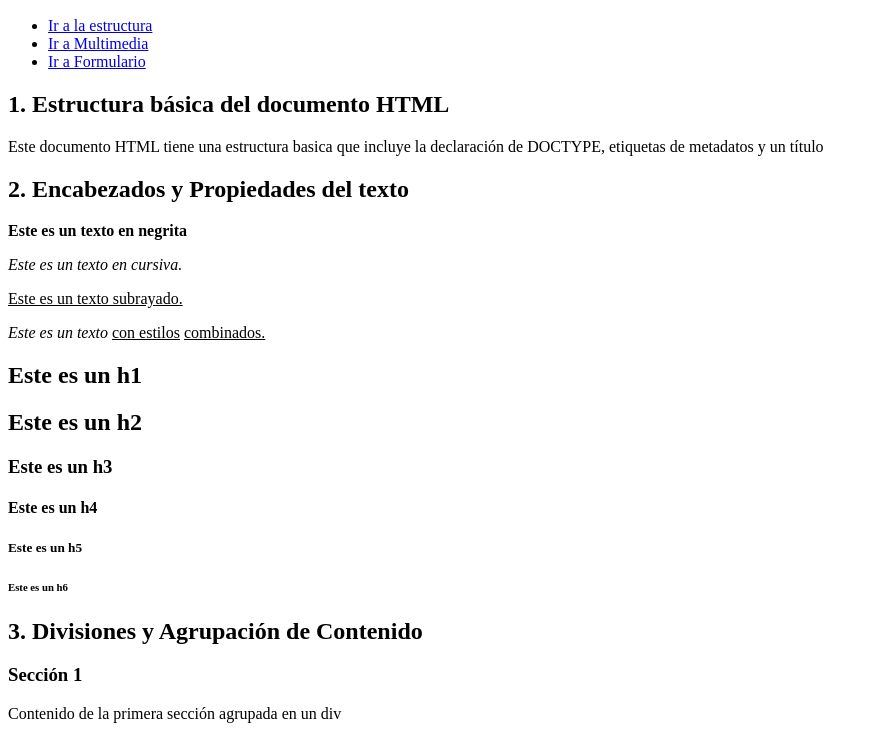
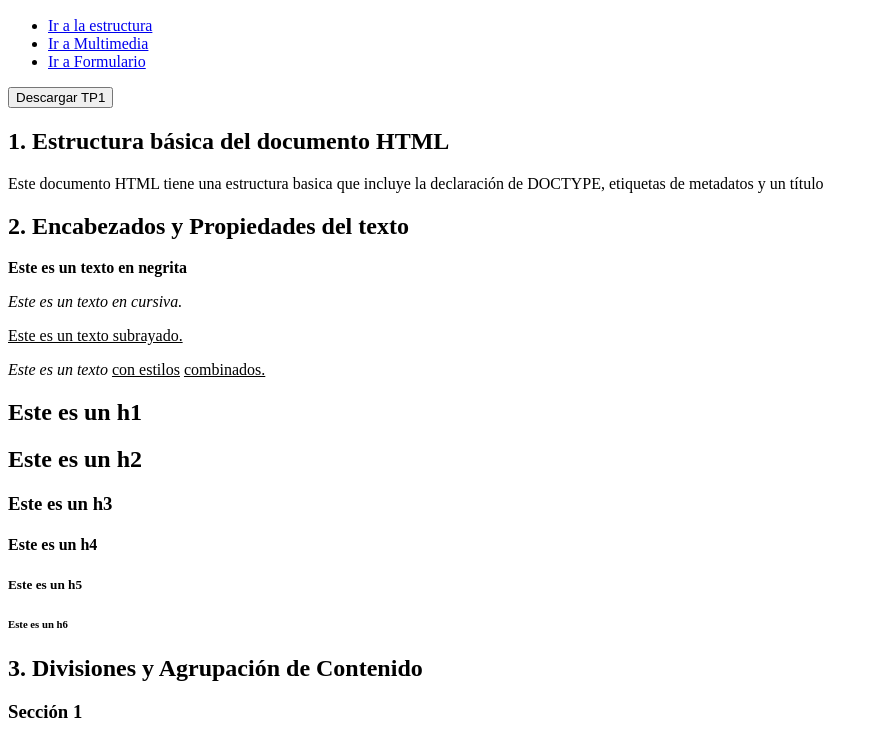
Before and after one commit to valenisgroo/DsW-TP1-html-UTN, a plain HTML site: page index.html in a window 1280 px wide. Shown: the part 50-789 px from the top of the page, without its empty margins (0-879 px from the left). Drawn offline with Linux system fonts and the light colour scheme.

Commit message:
Se creó un button para descargar el TP1

```diff
--- a/index.html
+++ b/index.html
@@ -16,6 +16,9 @@
                 <li><a href="#formulario">Ir a Formulario</a></li>
             </ul>
         </nav>
+        <a href="files/Practico HTML Desarrollo de Software - 2024.docx" download>
+            <button>Descargar TP1</button>
+        </a>
     </header>
 
     <main>
```
